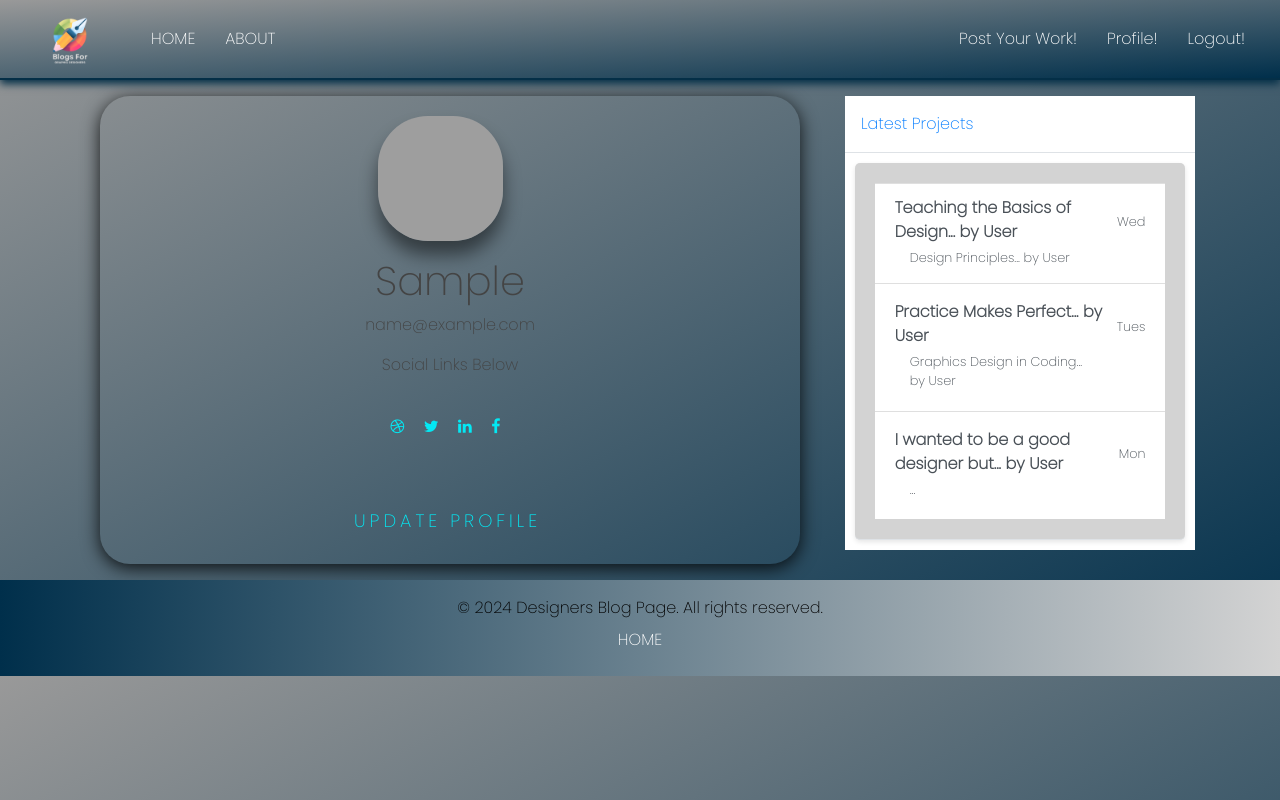
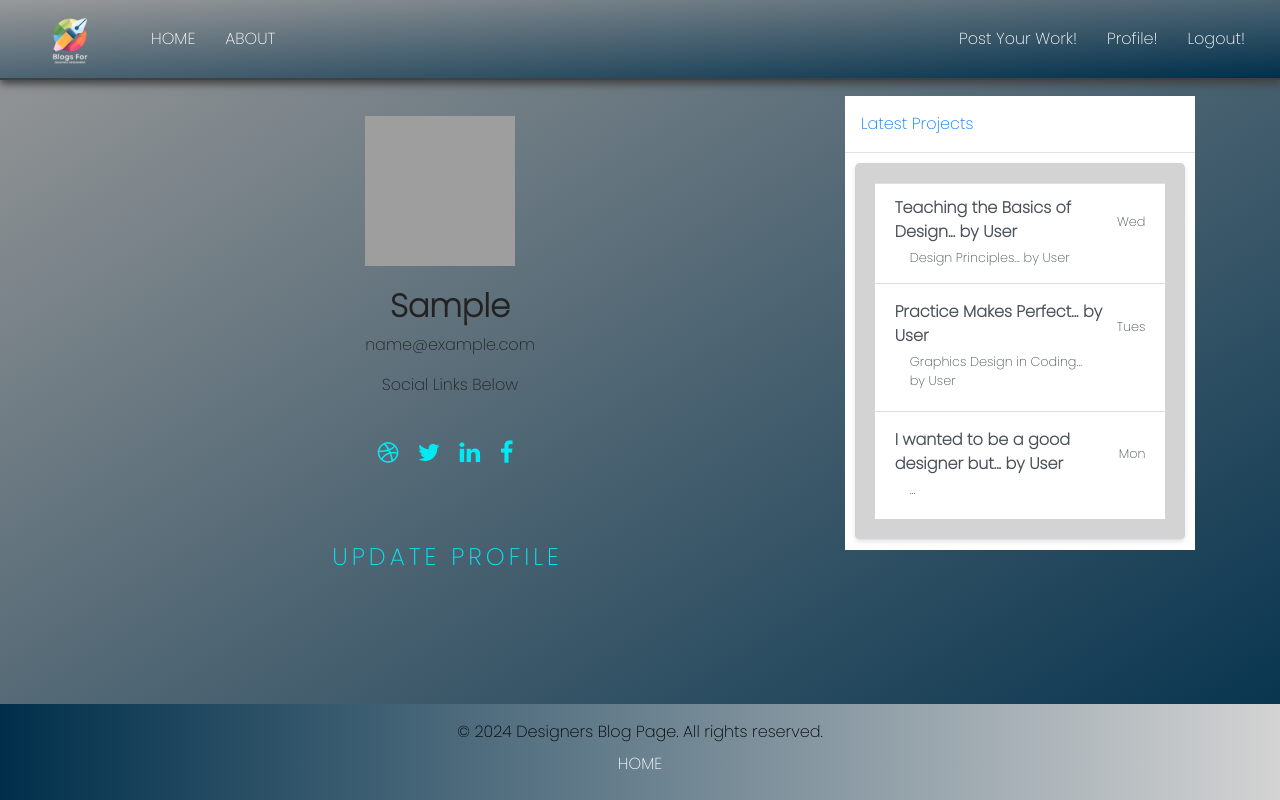
Before and after one commit to OwenD-24/Graphic-Design-Blog, a Django app: page /profile/ in a window 1280 px wide. Run offline with Django 4.2, Linux system fonts and the light colour scheme; the visitor is signed in with stand-in values (Sample User, id 1); some libraries are stand-ins or nearby versions; grey boxes are pictures that could not be loaded.

Commit message:
UPDATE: Updated css to stop the gap at the bottom of the other web pages, I needed a min-height: 100vh; for html, body styling

```diff
--- a/blog/static/blog/main.css
+++ b/blog/static/blog/main.css
@@ -20,15 +20,13 @@ html, body {
     flex-direction: column;
     background: linear-gradient(to bottom right, #999999, #002f4b);
     background-size: cover;
+    min-height: 100vh;
 }
 
 main {
     flex-grow: 1;
     display: flex;
     flex-direction: column;
-    justify-content: flex-start;
-    padding-bottom: 0;
-    margin-bottom: 0;
 }
 
 .home-page main, .about-container, .content-section {
@@ -46,11 +44,20 @@ main {
 
 /*--------------------------------Typography */
 h1, h2, h3, h4, h5, h6, p {
-    color: #444444;
+    color: #222222;
 }
 
 ul {
     margin: 0;
+}
+
+/*--------------------------------Post Metadata (Date & Username) */
+.post-meta, .post-meta a {
+    color: #444444;
+}
+
+.post-meta a:hover {
+    color: #666666;
 }
 
 /*--------------------------------Navbar Styling */
@@ -61,8 +68,8 @@ ul {
     position: fixed;
     width: 100%;
     z-index: 10;
-    border-bottom: 2px solid #042f47;
-    box-shadow: 0 4px 8px #042f47;
+    border-bottom: 2px solid #414141;
+    box-shadow: 0 4px 8px #424242;
 }
 
 .site-header .navbar-nav .nav-link {
@@ -132,7 +139,7 @@ ul {
 
 .post-box {
     background-color: white;
-    color: #000;
+    color: #222222;
     padding: 15px;
     border-radius: 10px;
     box-shadow: 0 4px 8px rgba(0, 0, 0, 0.1);
@@ -260,6 +267,11 @@ a.article-title:hover {
 .account-heading {
     font-size: 2.5rem;
     transform: scale(1.05);
+    color: #222222;
+}
+
+.profile-details {
+    color: #333333;
 }
 
 /*--------------------------------Authentication Links Styling */
@@ -272,7 +284,8 @@ a.article-title:hover {
     text-transform: uppercase;
     letter-spacing: 4px;
     margin-right: 5px;
-    transition: 0.5s;
+    transition: transform 0.3s, color 0.3s;
+    font-size: 1.5rem;
 }
 
 #auth-links:hover {
@@ -280,6 +293,7 @@ a.article-title:hover {
     background: #03e9f4;
     color: #050801;
     box-shadow: 0 0 5px #03e9f4, 0 0 25px #03e9f4, 0 0 50px #03e9f4, 0 0 200px #03e9f4;
+    transform: scale(1.1);
 }
 
 /*--------------------------------Button Styling */
@@ -303,18 +317,28 @@ button:focus {
 
 /*--------------------------------Card Styling */
 .cardd {
-    box-shadow: 0 4px 18px rgba(0, 0, 0, 0.849);
     max-width: 700px;
     margin: auto;
     text-align: center;
-    border-radius: 30px;
+    border-radius: 20px;
+    background: transparent;
+
 }
 
 /*--------------------------------Profile Image */
 #profile-img {
     margin-top: 20px;
-    box-shadow: 0 14px 18px rgba(0, 0, 0, 0.486);
-    border-radius: 50px;
+    width: 150px;
+    height: 150px;
+}
+
+/*--------------------------------Profile Heading */
+#profile-h1 {
+    font-size: 2rem;
+    font-weight: 600;
+    margin-top: 5px;
+    color: #222;
+    text-align: center;
 }
 
 /*--------------------------------Footer Section */
```
